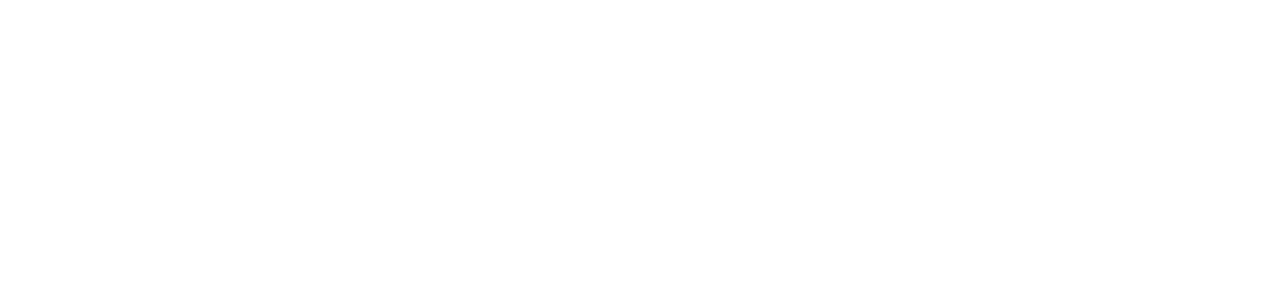
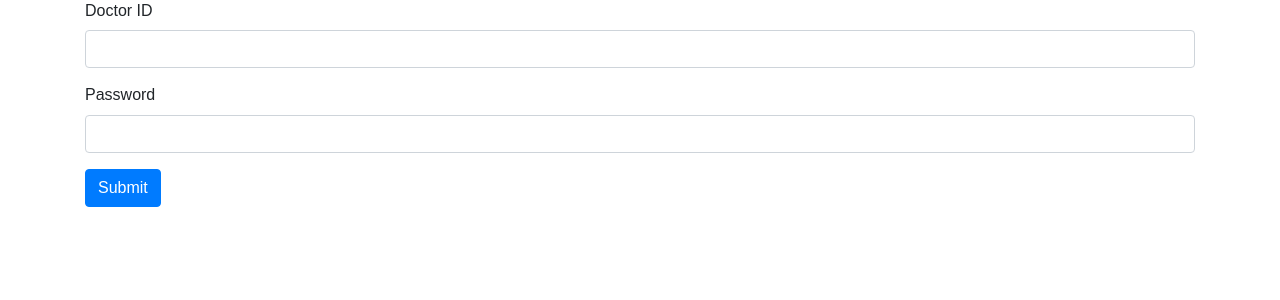
Before and after one commit to yotsaphonSutweha/H.D.D.T-Frontend, a React (Create React App) app: page /login in a window 1280 px wide. Shown: the top 300 px of the page. Built offline with nearby package versions, Linux system fonts and the light colour scheme.

Commit message:
working on view patients

```diff
--- a/package.json
+++ b/package.json
@@ -6,6 +6,7 @@
     "@testing-library/jest-dom": "^4.2.4",
     "@testing-library/react": "^9.4.0",
     "@testing-library/user-event": "^7.2.1",
+    "axios": "^0.19.2",
     "dotenv": "^8.2.0",
     "react": "^16.12.0",
     "react-dom": "^16.12.0",
--- a/src/App.js
+++ b/src/App.js
@@ -1,17 +1,20 @@
-import React from 'react';
+import React, { Component } from 'react';
 import './App.css';
-import Register from './components/Register';
+import Registration from './components/Pages/Registration';
+import ViewPatients from './components/Pages/ViewPatients';
 import LoggedIn from './components/LoggedIn';
+import Login from './components/Pages/LogIn';
+
 import {BrowserRouter as Router, Route} from 'react-router-dom'
 
-function App() {
-
+class App extends Component {
+  render () {
     return (
       <Router>
         <div className="App">
           <Route path="/register" render={props => (
             <React.Fragment>
-             <Register />
+               <Registration />
             </React.Fragment>
           )}/>
           <Route path="/loggedIn" render={props => (
@@ -19,9 +22,20 @@
                <LoggedIn />
             </React.Fragment>
           )}/>
+          <Route path="/login" render={props => (
+            <React.Fragment>
+              <Login />
+            </React.Fragment>
+          )}/>
+          <Route path="/patients" render={props => (
+            <React.Fragment>
+              <ViewPatients />
+            </React.Fragment>
+          )}/>
         </div>
       </Router>
     );
   }
+}
 
 export default App;
--- a/src/components/LoggedIn.js
+++ b/src/components/LoggedIn.js
@@ -1,9 +1,11 @@
-import React from 'react'
+import React, { Component } from 'react'
 
-function LoggedIn() {
-    return (
-        <div>You are logged in!</div>
-    );
+class LoggedIn extends Component {
+    render () {
+        return (
+            <div>You are logged in!</div>
+        );
+    }
 }
 
 export default LoggedIn
--- /dev/null
+++ b/src/components/LoginForm.js
@@ -0,0 +1,24 @@
+import React, { Component } from 'react'
+import PrimaryButton from './layout/PrimaryBotton';
+
+class LoginForm extends Component {
+    render () {
+        return (
+            <div className="container">
+                <form method="POST" action={process.env.REACT_APP_SERVER_SIDE_URL + "login"}>
+                <div className="form-group">
+                    <label for="doctorId">Doctor ID</label>
+                    <input type="text" className="form-control" name="doctorId"/>
+                </div>
+                <div className="form-group">
+                    <label for="password">Password</label>
+                    <input type="password" className="form-control" name="password"/>
+                </div>
+                <PrimaryButton />
+            </form>
+            </div>
+        );
+    }
+}
+
+export default LoginForm
--- /dev/null
+++ b/src/components/Pages/LogIn.js
@@ -0,0 +1,12 @@
+import React, { Component } from 'react';
+import LoginForm from '../LoginForm';
+
+class Login extends Component {
+    render() {
+        return (
+            <LoginForm />
+        );
+    }
+}
+
+export default Login
--- /dev/null
+++ b/src/components/Pages/Registration.js
@@ -0,0 +1,17 @@
+import React, { Component } from 'react'
+import RegisterForm from '../RegisterForm'
+import Header from '../layout/Header'
+
+class Registration extends Component {
+    render () {
+        const title = "Register page";
+        return (
+            <div>
+                <Header title={title}/>
+                <RegisterForm />
+            </div>
+        );
+    }
+}
+
+export default Registration;
--- /dev/null
+++ b/src/components/Pages/ViewPatients.js
@@ -0,0 +1,17 @@
+import React, { Component } from 'react'
+import PatientList from '../PatientList';
+import Header from '../layout/Header'
+
+class ViewPatients extends Component {
+    render () {
+        const title = "Patients page";
+        return (
+            <div>
+                <Header title={title}/>
+                <PatientList />
+            </div>
+        );
+    }
+}
+
+export default ViewPatients;
--- /dev/null
+++ b/src/components/PatientList.js
@@ -0,0 +1,27 @@
+import React, { Component } from 'react';
+import axios from 'axios';
+
+class PatientList extends Component {
+
+    componentDidMount() {
+        axios({
+            headers : {
+                'Access-Control-Allow-Origin': '*',
+                'ccess-Control-Allow-Credentials': true
+            },
+            method: 'GET',
+            url: process.env.REACT_APP_SERVER_SIDE_URL + 'api/view-patients',
+            withCredentials: true,
+        }).then(res => console.log(res.data))
+    }
+
+    render () {
+        return (
+            <div className="container">
+
+            </div>
+        );
+    }
+}
+
+export default PatientList
--- a/src/components/Register.js
+++ b/src/components/RegisterForm.js
@@ -1,13 +1,13 @@
-import React from 'react';
-import Header from './layout/Header'
+import React, { Component } from 'react';
+import PrimaryButton from './layout/PrimaryBotton';
 
 
-function Register() {
+class RegisterForm extends Component {
+  render () {
   const url = process.env.REACT_APP_SERVER_SIDE_URL;
   console.log(url);
   return (
     <div className="App">
-        <Header/>
         <div className="container">
             <form method="POST" action={process.env.REACT_APP_SERVER_SIDE_URL + 'register'}>
                 <div className="form-row">
@@ -56,11 +56,12 @@
                         <input type="text" className="form-control" name="ward" required/>
                     </div>
                 </div>
-                <button type="submit" className="btn btn-primary">Submit</button>
+                <PrimaryButton />
             </form>
         </div>
     </div>
   );
+  };
 }
 
-export default Register;
+export default RegisterForm;
--- a/src/components/layout/Header.js
+++ b/src/components/layout/Header.js
@@ -1,9 +1,11 @@
-import React from 'react'
+import React, { Component } from 'react'
 
-function Header(){
-    return (
-        <h1>Hello</h1>
-    );
-}
+class Header extends Component {
+    render () {
+        return (
+            <h1>{this.props.title}</h1>
+            );
+        }
+    };
 
 export default Header
--- /dev/null
+++ b/src/components/layout/PrimaryBotton.js
@@ -0,0 +1,11 @@
+import React, { Component } from 'react'
+
+class PrimaryButton extends Component {
+    render () {
+        return (
+            <button type="submit" className="btn btn-primary">Submit</button>
+            );
+        }
+    };
+
+export default PrimaryButton
```
Also changed, not shown: 1 other file (tests, documents, lock files or other folders). Lines whose indentation alone changed are shown as unchanged.
